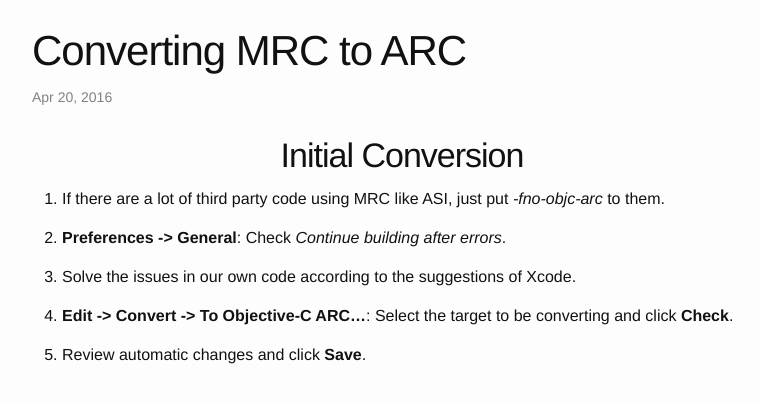
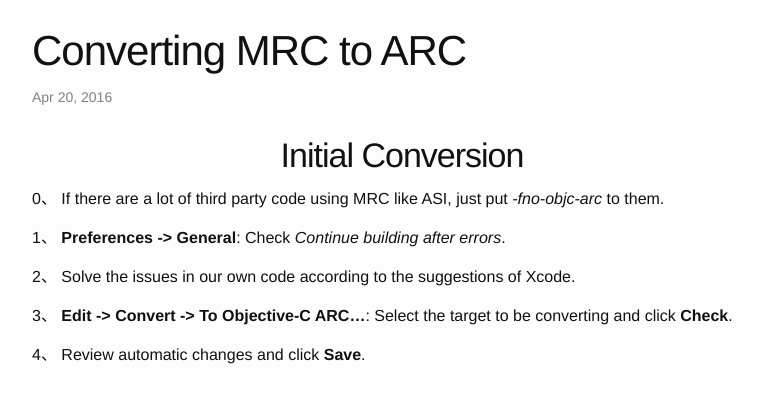
Before and after one commit to GeekRRK/GeekRRK.github.io, a Jekyll site: the page built from _posts/2016-04-20-Converting MRC to ARC.md, in a window 1280 px wide. Shown: the top 403 px of the page, without its empty margins (238-998 px from the left). Built offline with Jekyll 4.4.1, drawn with Linux system fonts in a browser that asks for light colours.

Commit message:
Update the format of Converting MRC to ARC

```diff
--- a/_posts/2016-04-20-Converting MRC to ARC.md
+++ b/_posts/2016-04-20-Converting MRC to ARC.md
@@ -5,12 +5,12 @@ title: Converting MRC to ARC
 
 <h1 class="post-center-title">Initial Conversion</h1>
 
-0. If there are a lot of third party code using MRC like ASI, just put *-fno-objc-arc* to them.
+0、 If there are a lot of third party code using MRC like ASI, just put *-fno-objc-arc* to them.
 
-1. **Preferences -> General**: Check *Continue building after errors*.
+1、 **Preferences -> General**: Check *Continue building after errors*.
 
-2. Solve the issues in our own code according to the suggestions of Xcode.
+2、 Solve the issues in our own code according to the suggestions of Xcode.
 
-3. **Edit -> Convert -> To Objective-C ARC...**: Select the target to be converting and click **Check**.
+3、 **Edit -> Convert -> To Objective-C ARC...**: Select the target to be converting and click **Check**.
 
-4. Review automatic changes and click **Save**.
+4、 Review automatic changes and click **Save**.
```
